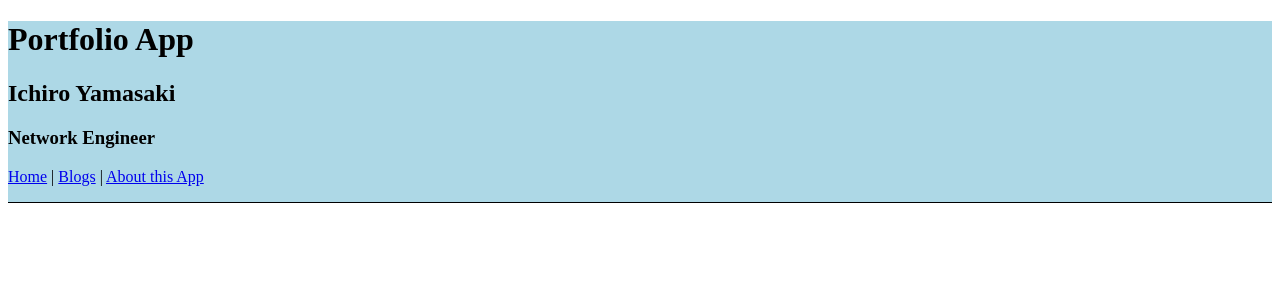
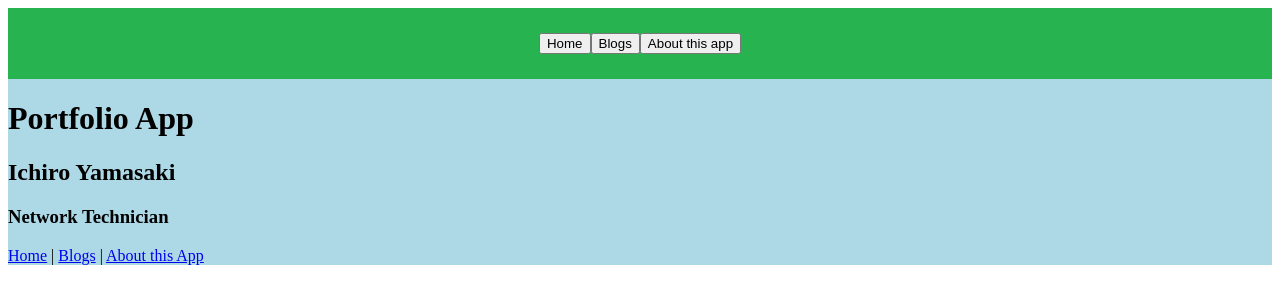
Before and after one commit to ichi-theinterface/portfolio-app, a React (Create React App) app: page / in a window 1280 px wide. Shown: the top 304 px of the page. Built offline with nearby package versions, Linux system fonts and the light colour scheme.

Commit message:
updated on 05-27-2022

```diff
--- a/src/App.css
+++ b/src/App.css
@@ -40,3 +40,9 @@
 .background {
   background-color: #ADD8E6;
 }
+
+.header {
+  padding: 25px 0;
+  text-align: center;
+  background: rgba(19, 173, 58, 0.863);
+}
--- a/src/App.js
+++ b/src/App.js
@@ -1,18 +1,15 @@
 import { Link } from "react-router-dom";
 import './App.css';
+import Header from './component/Header'
 
 function App() {
   return (
     <div className='background'>
+      <Header />
       <h1>Portfolio App</h1>
       <h2>Ichiro Yamasaki</h2>
-      <h3>Network Engineer</h3>
-      <nav
-        style={{
-          borderBottom: "solid 1px",
-          paddingBottom: "1rem",
-        }}
-      >
+      <h3>Network Technician</h3>
+      <nav>
         <Link to="/Home">Home</Link> |{" "}
         <Link to="/Blogs">Blogs</Link> |{" "}
         <Link to="/AboutthisApp">About this App</Link>
--- /dev/null
+++ b/src/component/Header.js
@@ -0,0 +1,25 @@
+import React from 'react';
+import header from '../App.css';
+import { Link } from "react-router-dom";
+
+const Header = () => (
+    <div className="header">
+      <Link to="/Home">
+     <button type="button">
+          Home
+     </button>
+     </Link>
+     <Link to="/Blogs">
+     <button type="button">
+          Blogs
+     </button>
+     </Link>
+     <Link to="/AboutthisApp">
+     <button type="button">
+          About this app
+     </button>
+     </Link>
+    </div>
+  );
+
+  export default Header;
--- a/src/routes/AboutthisApp.jsx
+++ b/src/routes/AboutthisApp.jsx
@@ -1,8 +1,10 @@
 import RefLinks from '../component/RefLinks';
+import Header from '../component/Header'
 
 export default function AboutthisApp() {
     return (
       <div className='background'>
+        <Header />
         <main style={{ padding: "1rem 0" }}>
           <h2>I will list links that I reference for making thie web site.</h2>
           <RefLinks />
--- a/src/routes/Blogs.jsx
+++ b/src/routes/Blogs.jsx
@@ -1,6 +1,9 @@
+import Header from '../component/Header'
+
 export default function Blogs() {
     return (
       <div className='background'>
+        <Header />
       <main style={{ padding: "1rem 0" }}>
         <h2>Let's make blog page here</h2>
       </main>
--- a/src/routes/Home.jsx
+++ b/src/routes/Home.jsx
@@ -1,9 +1,11 @@
 import SocialMedia from '../component/SocialMedia';
 import '../App.css';
+import Header from '../component/Header'
 
 export default function Home() {
     return (
       <div className='background'>
+        <Header />
       <main style={{ padding: "1rem 0" }}>
         <h2>Home page</h2>
             <h1>Hello, my name is Ichiro. </h1>
```
Also changed, not shown: src/index.js (line endings or trailing spaces), 1 other file (tests, documents, lock files or other folders).
